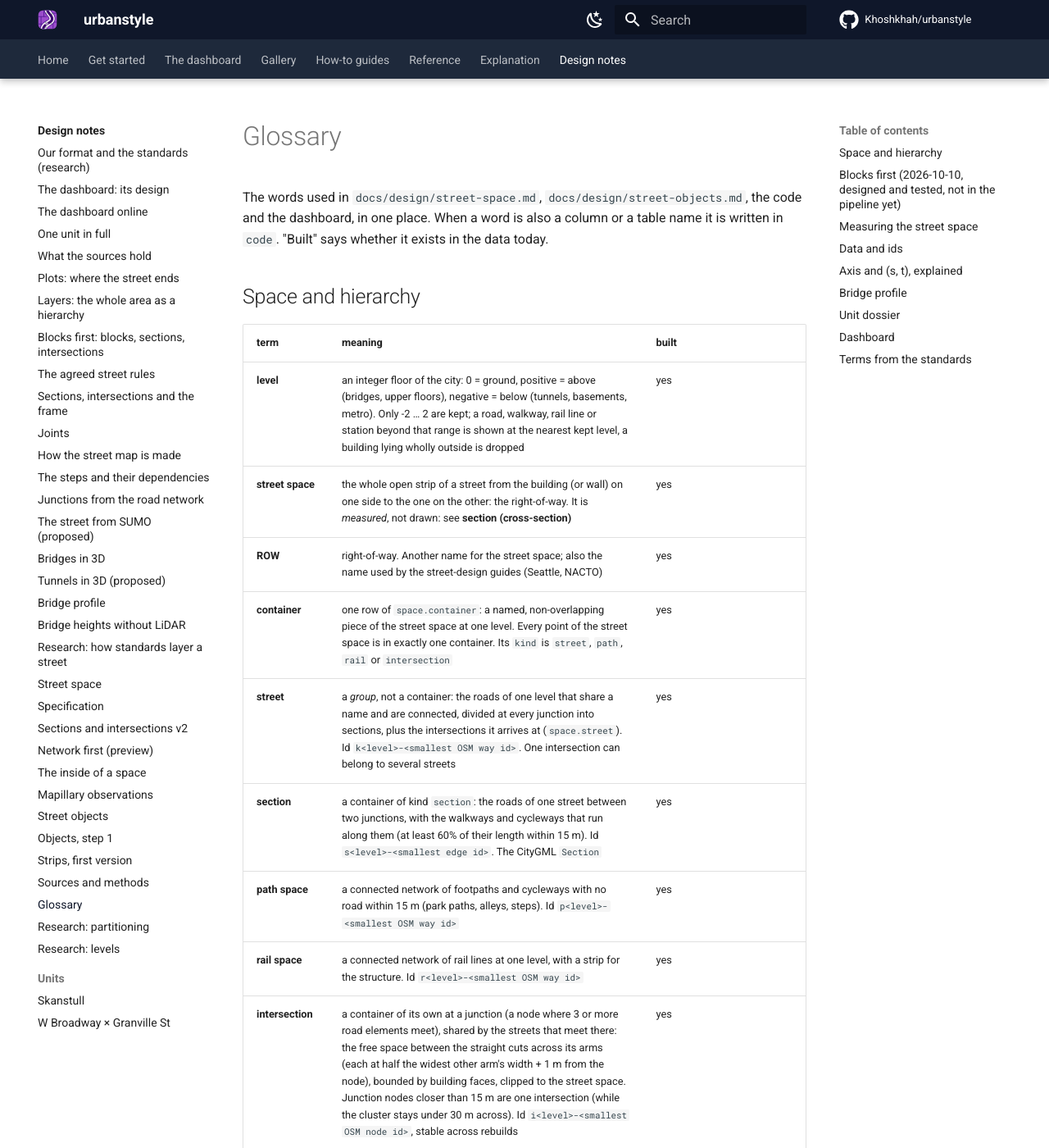
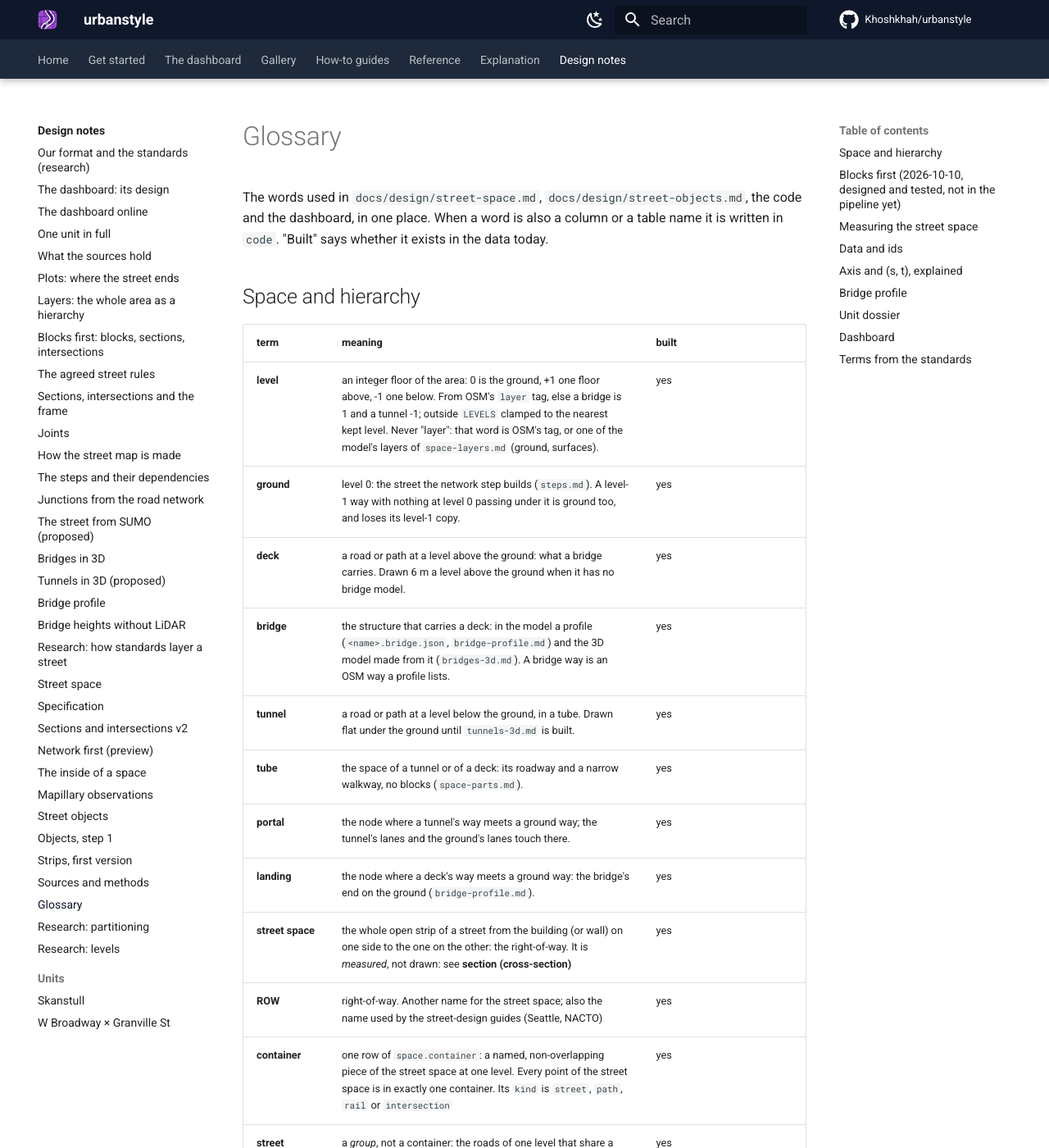
Before and after one commit to Khoshkhah/urbanstyle, an MkDocs documentation site: the page built from docs/design/glossary.md, in a window 1280 px wide and 1400 px high. Shown: the whole window at 82% size. Built offline with MkDocs 1.6.1 and Material for MkDocs 9.7.7, drawn with Linux system fonts in a browser that asks for light colours; comment, search, counter and statistics services are not loaded.

Commit message:
glossary: level, ground, deck, bridge, tunnel, tube, portal, landing; steps.md uses the same words
Co-Authored-By: Claude Fable 5.1 <noreply@anthropic.com>

```diff
--- a/docs/design/glossary.md
+++ b/docs/design/glossary.md
@@ -7,7 +7,14 @@ a column or a table name it is written in `code`. "Built" says whether it exists
 
 | term | meaning | built |
 |---|---|---|
-| **level** | an integer floor of the city: 0 = ground, positive = above (bridges, upper floors), negative = below (tunnels, basements, metro). Only -2 … 2 are kept; a road, walkway, rail line or station beyond that range is shown at the nearest kept level, a building lying wholly outside is dropped | yes |
+| **level** | an integer floor of the area: 0 is the ground, +1 one floor above, -1 one below. From OSM's `layer` tag, else a bridge is 1 and a tunnel -1; outside `LEVELS` clamped to the nearest kept level. Never "layer": that word is OSM's tag, or one of the model's layers of `space-layers.md` (ground, surfaces). | yes |
+| **ground** | level 0: the street the network step builds (`steps.md`). A level-1 way with nothing at level 0 passing under it is ground too, and loses its level-1 copy. | yes |
+| **deck** | a road or path at a level above the ground: what a bridge carries. Drawn 6 m a level above the ground when it has no bridge model. | yes |
+| **bridge** | the structure that carries a deck: in the model a profile (`<name>.bridge.json`, `bridge-profile.md`) and the 3D model made from it (`bridges-3d.md`). A bridge way is an OSM way a profile lists. | yes |
+| **tunnel** | a road or path at a level below the ground, in a tube. Drawn flat under the ground until `tunnels-3d.md` is built. | yes |
+| **tube** | the space of a tunnel or of a deck: its roadway and a narrow walkway, no blocks (`space-parts.md`). | yes |
+| **portal** | the node where a tunnel's way meets a ground way; the tunnel's lanes and the ground's lanes touch there. | yes |
+| **landing** | the node where a deck's way meets a ground way: the bridge's end on the ground (`bridge-profile.md`). | yes |
 | **street space** | the whole open strip of a street from the building (or wall) on one side to the one on the other: the right-of-way. It is *measured*, not drawn: see **section (cross-section)** | yes |
 | **ROW** | right-of-way. Another name for the street space; also the name used by the street-design guides (Seattle, NACTO) | yes |
 | **container** | one row of `space.container`: a named, non-overlapping piece of the street space at one level. Every point of the street space is in exactly one container. Its `kind` is `street`, `path`, `rail` or `intersection` | yes |
```
Also changed, not shown: docs/design/steps.md (+5 -0 lines).
